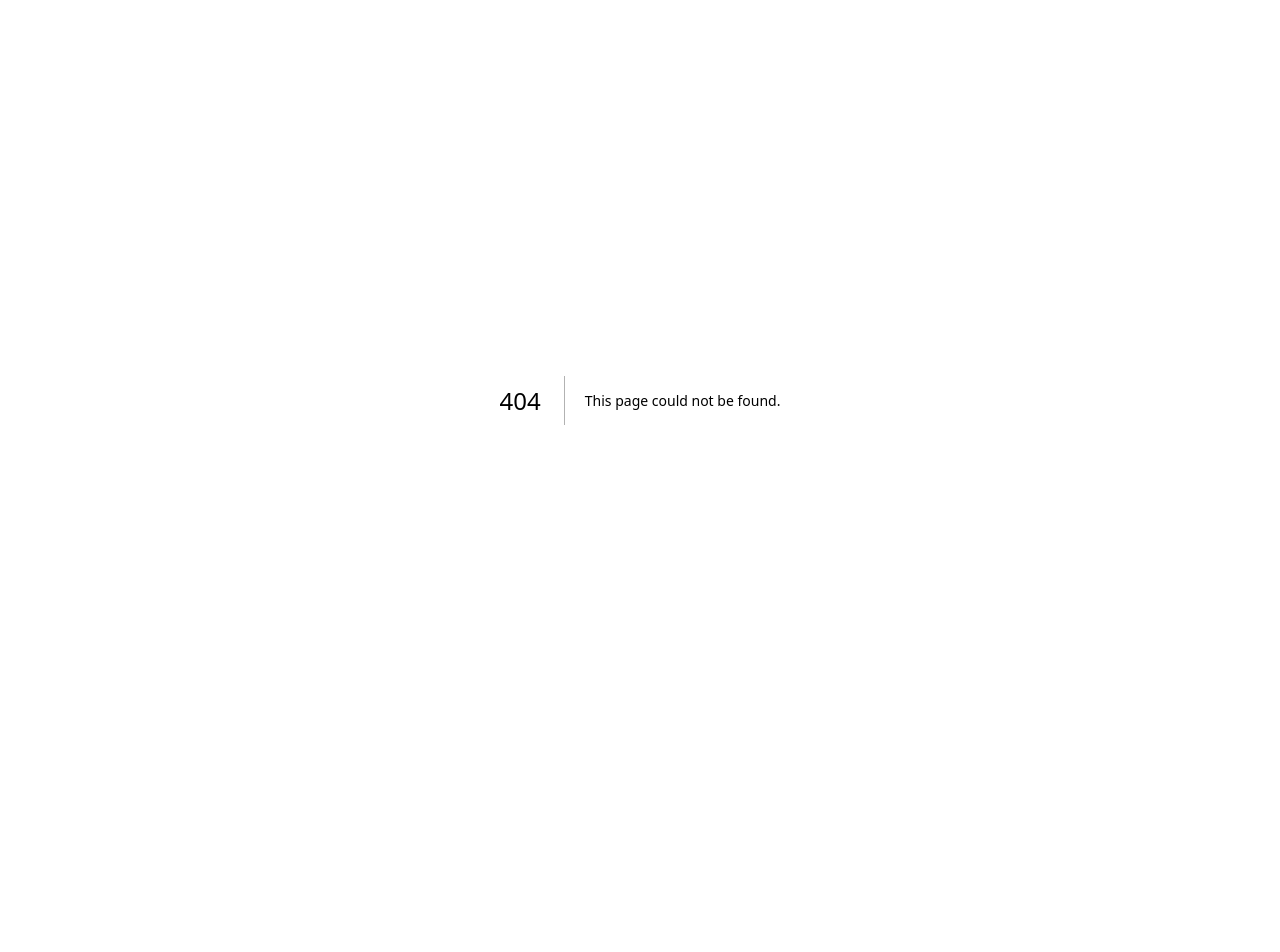
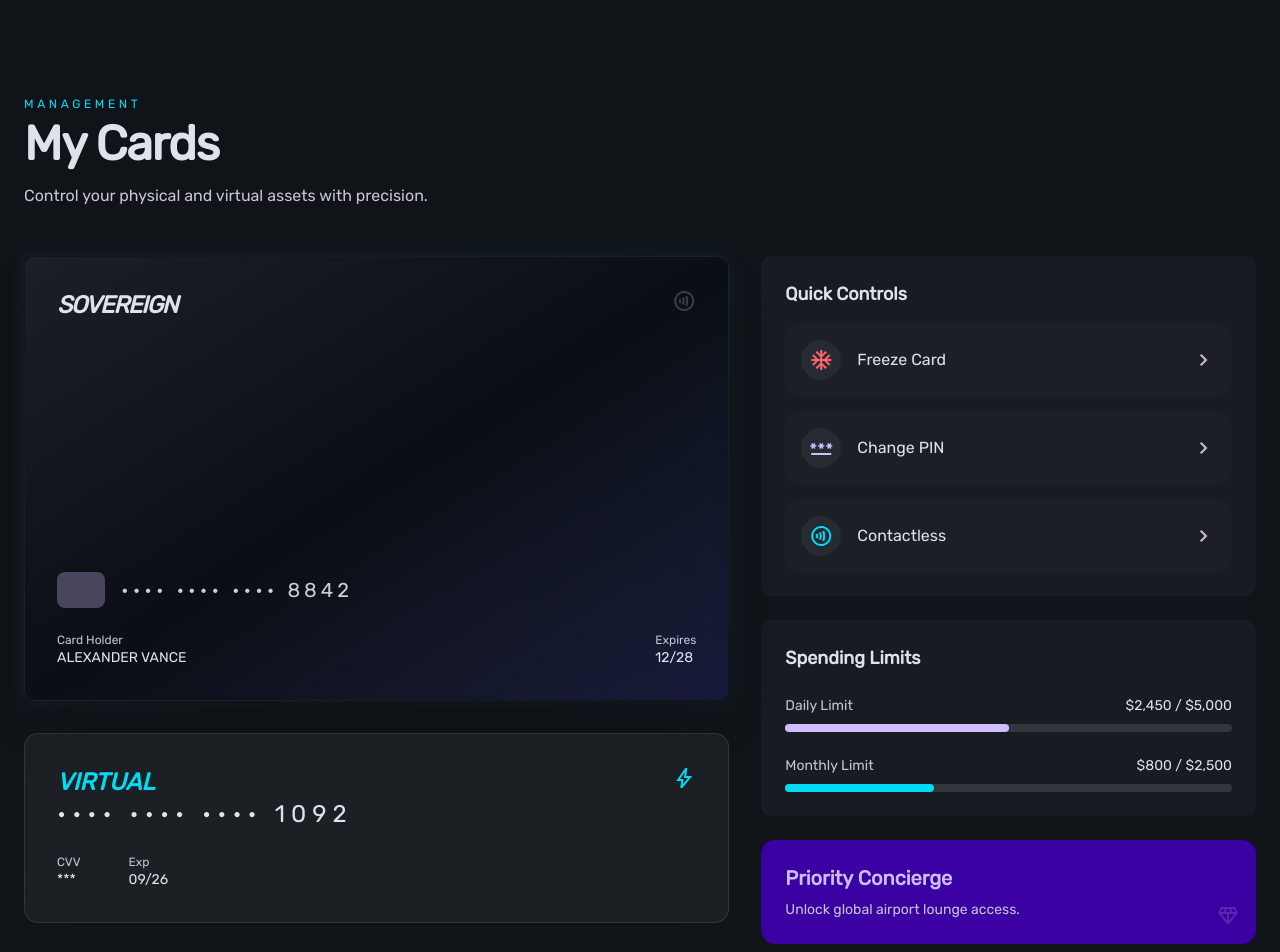
Before and after one commit to yDiony/WalletApp, a Next.js app: page /cards in a window 1280 px wide. Before the commit this address had no page. Shown: the top 952 px of the page. Before the commit the page ends 800 px from the top, so only its background shows below. Built offline with nearby package versions, Linux system fonts and the light colour scheme.

Commit message:
Added cards page 💳

```diff
--- /dev/null
+++ b/src/app/(private)/cards/page.tsx
@@ -0,0 +1,177 @@
+"use client";
+
+import Image from "next/image";
+
+const Icon = ({ name, className = "" }: { name: string; className?: string }) => (
+  <span className={`material-symbols-outlined ${className}`}>{name}</span>
+);
+
+export default function CardsPage() {
+  return (
+    <div className="min-h-screen bg-[#101419] text-[#e0e2eb] px-6 pt-24 pb-32 max-w-7xl mx-auto">
+
+      {/* HEADER */}
+      <section className="mb-12">
+        <span className="text-xs uppercase tracking-[0.3em] text-[#00daf3] mb-2 block">
+          Management
+        </span>
+
+        <h2 className="text-4xl lg:text-5xl font-extrabold tracking-tight mb-4">
+          My Cards
+        </h2>
+
+        <p className="text-[#c9c4d5] max-w-md">
+          Control your physical and virtual assets with precision.
+        </p>
+      </section>
+
+      {/* GRID */}
+      <div className="grid grid-cols-1 lg:grid-cols-12 gap-8">
+
+        {/* LEFT */}
+        <div className="lg:col-span-7 space-y-8">
+
+          {/* CARD FÍSICO */}
+          <div className="relative group">
+            <div className="absolute -inset-1 bg-gradient-to-r from-[#cdbdff]/20 to-[#00daf3]/20 rounded-xl blur opacity-25 group-hover:opacity-50 transition duration-1000" />
+
+            <div className="relative aspect-[1.586/1] w-full rounded-xl bg-gradient-to-br from-[#1c2026] via-[#0b0e14] to-[#3b00a1]/20 p-8 flex flex-col justify-between border border-[#474553]/10 shadow-2xl">
+
+              <div className="flex justify-between">
+                <span className="text-2xl font-black italic tracking-tighter">
+                  SOVEREIGN
+                </span>
+                <Icon name="contactless" className="text-4xl text-white/20" />
+              </div>
+
+              <div className="space-y-6">
+                <div className="flex gap-4 items-center">
+                  <div className="w-12 h-9 bg-[#cdbdff]/30 rounded-md" />
+                  <div className="text-xl tracking-[0.2em] text-white/80">
+                    •••• •••• •••• 8842
+                  </div>
+                </div>
+
+                <div className="flex justify-between text-sm">
+                  <div>
+                    <p className="text-xs text-[#c9c4d5]">Card Holder</p>
+                    <p>ALEXANDER VANCE</p>
+                  </div>
+
+                  <div>
+                    <p className="text-xs text-[#c9c4d5]">Expires</p>
+                    <p>12/28</p>
+                  </div>
+                </div>
+              </div>
+            </div>
+          </div>
+
+          {/* CARD VIRTUAL */}
+          <div className="relative rounded-xl bg-white/5 backdrop-blur-xl border border-white/10 p-8 flex flex-col justify-between">
+
+            <div className="flex justify-between">
+              <span className="text-2xl font-black italic text-[#00daf3]">
+                VIRTUAL
+              </span>
+              <Icon name="bolt" className="text-3xl text-[#00daf3]" />
+            </div>
+
+            <div>
+              <p className="text-2xl tracking-[0.25em] mb-6">
+                •••• •••• •••• 1092
+              </p>
+
+              <div className="flex gap-12 text-sm">
+                <div>
+                  <p className="text-xs text-[#c9c4d5]">CVV</p>
+                  <p>***</p>
+                </div>
+
+                <div>
+                  <p className="text-xs text-[#c9c4d5]">Exp</p>
+                  <p>09/26</p>
+                </div>
+              </div>
+            </div>
+          </div>
+
+        </div>
+
+        {/* RIGHT */}
+        <div className="lg:col-span-5 space-y-6">
+
+          {/* CONTROLES */}
+          <div className="bg-[#181c22] rounded-lg p-6 space-y-4">
+            <h3 className="text-lg font-bold">Quick Controls</h3>
+
+            {[
+              { title: "Freeze Card", icon: "ac_unit", color: "text-red-400" },
+              { title: "Change PIN", icon: "password", color: "text-[#cdbdff]" },
+              { title: "Contactless", icon: "contactless", color: "text-[#00daf3]" },
+            ].map((item) => (
+              <div
+                key={item.title}
+                className="flex justify-between items-center p-4 bg-[#1c2026] rounded-xl hover:bg-[#262a31] transition"
+              >
+                <div className="flex items-center gap-4">
+                  <div className="w-10 h-10 flex items-center justify-center rounded-full bg-[#262a31]">
+                    <Icon name={item.icon} className={`${item.color} text-[22px]`} />
+                  </div>
+
+                  <span>{item.title}</span>
+                </div>
+
+                <Icon name="chevron_right" className="text-[#c9c4d5]" />
+              </div>
+            ))}
+          </div>
+
+          {/* LIMITES */}
+          <div className="bg-[#181c22] rounded-lg p-6 space-y-6">
+            <h3 className="text-lg font-bold">Spending Limits</h3>
+
+            <div>
+              <div className="flex justify-between text-sm mb-2">
+                <span className="text-[#c9c4d5]">Daily Limit</span>
+                <span>$2,450 / $5,000</span>
+              </div>
+
+              <div className="h-2 bg-[#31353c] rounded-full">
+                <div className="h-full w-1/2 bg-[#cdbdff] rounded-full" />
+              </div>
+            </div>
+
+            <div>
+              <div className="flex justify-between text-sm mb-2">
+                <span className="text-[#c9c4d5]">Monthly Limit</span>
+                <span>$800 / $2,500</span>
+              </div>
+
+              <div className="h-2 bg-[#31353c] rounded-full">
+                <div className="h-full w-1/3 bg-[#00daf3] rounded-full" />
+              </div>
+            </div>
+          </div>
+
+          {/* BANNER */}
+          <div className="bg-[#3b00a1] rounded-xl p-6 relative overflow-hidden">
+            <h4 className="text-xl font-bold text-[#cdbdff] mb-2">
+              Priority Concierge
+            </h4>
+
+            <p className="text-sm text-[#c9c4d5]">
+              Unlock global airport lounge access.
+            </p>
+
+            <Icon
+              name="diamond"
+              className="absolute bottom-4 right-4 text-[#cdbdff]/20 text-5xl"
+            />
+          </div>
+
+        </div>
+      </div>
+    </div>
+  );
+}
--- a/src/app/(private)/page.tsx
+++ b/src/app/(private)/page.tsx
@@ -2,6 +2,10 @@
 
 import Image from "next/image";
 import { motion } from "framer-motion";
+import { usePathname } from "next/navigation";
+import Link from "next/link";
+
+
 
 const Icon = ({
   name,
@@ -12,6 +16,7 @@ const Icon = ({
 }) => <span className={`material-symbols-outlined ${className}`}>{name}</span>;
 
 export default function HomePage() {
+  const pathname = usePathname();
   return (
     <div className="min-h-screen bg-[#101419] text-[#e0e2eb]">
       {/* HEADER */}
@@ -37,8 +42,7 @@ export default function HomePage() {
               {["Início", "Extrato", "Cartões", "Investir"].map((item, i) => (
                 <button
                   key={item}
-                  className={`px-4 py-2 text-xs rounded-full transition-all ${
-                    i === 0
+                  className={`px-4 py-2 text-xs rounded-full transition-all ${i === 0
                     ? "bg-[#cdbdff] text-[#370096]"
                     : "text-[#c9c4d5] hover:bg-[#1c2026]"
                     }`}
@@ -237,35 +241,39 @@ export default function HomePage() {
       <nav className="fixed bottom-4 left-1/2 -translate-x-1/2 z-50 md:hidden">
         <div className="flex items-center gap-10 px-8 py-3 rounded-full bg-[#181c22]/90 backdrop-blur-xl border border-[#474553]/20 shadow-lg">
           {[
-            { name: "Início", icon: "home" },
-            { name: "Extrato", icon: "query_stats" },
-            { name: "Cartão", icon: "credit_card" },
-            { name: "Menu", icon: "grid_view" },
-          ].map((item, i) => (
+            { name: "Início", icon: "home", href: "/" },
+            { name: "Extrato", icon: "query_stats", href: "/extrato" },
+            { name: "Cartão", icon: "credit_card", href: "/cards" },
+            { name: "Menu", icon: "grid_view", href: "/menu" },
+          ].map((item) => (
+            <Link key={item.name} href={item.href}>
               <motion.div
-              key={item.name}
                 whileTap={{ scale: 0.9 }}
                 className="flex flex-col items-center text-[10px]"
               >
                 <div
-                className={`w-10 h-10 flex items-center justify-center rounded-full transition ${
-                  i === 0 ? "bg-[#cdbdff]/20 text-[#cdbdff]" : "text-[#c9c4d5]"
+                  className={`w-10 h-10 flex items-center justify-center rounded-full transition ${pathname === item.href
+                    ? "bg-[#cdbdff]/20 text-[#cdbdff]"
+                    : "text-[#c9c4d5]"
                     }`}
                 >
                   <Icon
                     name={item.icon}
-                  className={`${i === 0 ? "nav-active" : ""} text-[22px]`}
+                    className={`${pathname === item.href ? "nav-active" : ""
+                      } text-[22px]`}
                   />
                 </div>
 
                 <span
-                className={`mt-1 uppercase tracking-widest ${
-                  i === 0 ? "text-[#cdbdff]" : "text-[#c9c4d5]"
+                  className={`mt-1 uppercase tracking-widest ${pathname === item.href
+                    ? "text-[#cdbdff]"
+                    : "text-[#c9c4d5]"
                     }`}
                 >
                   {item.name}
                 </span>
               </motion.div>
+            </Link>
           ))}
         </div>
       </nav>
```
Lines whose indentation alone changed are shown as unchanged.
